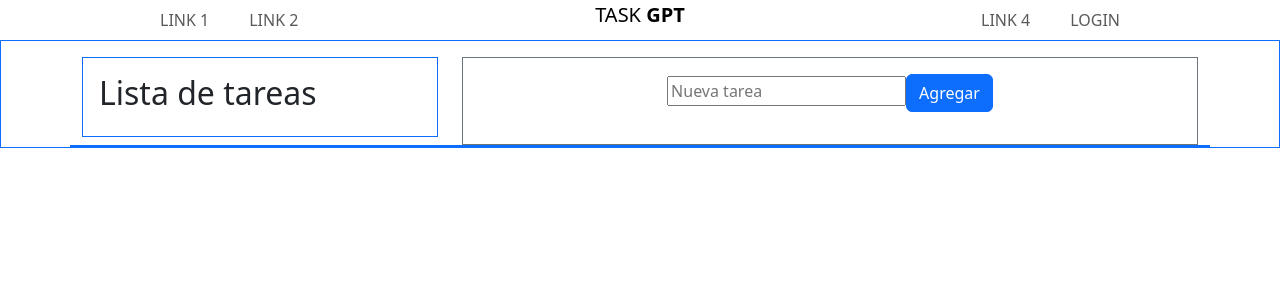
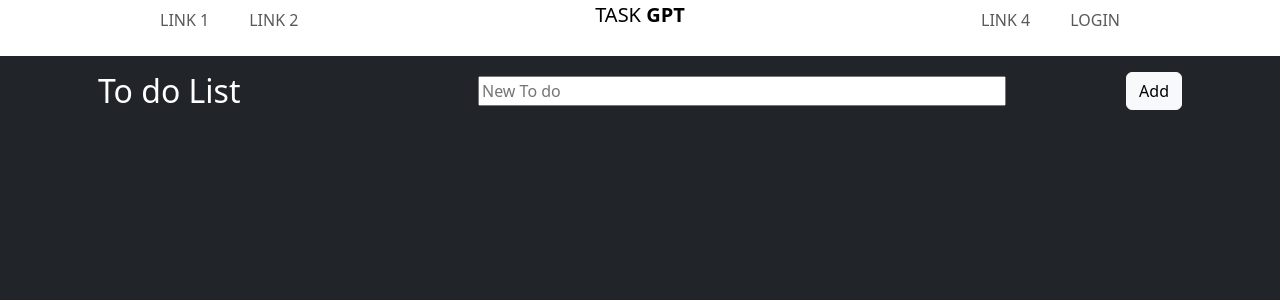
Before and after one commit to No-Country/c14-29-n-java-angular, an Angular app in the folder task-gpt/: page /home in a window 1280 px wide. Shown: the top 300 px of the page. Built offline with nearby package versions, Linux system fonts and the light colour scheme.

Commit message:
new styles home page

```diff
--- a/task-gpt/src/app/components/task-list/task-list.component.html
+++ b/task-gpt/src/app/components/task-list/task-list.component.html
@@ -1,4 +1,3 @@
-
 
 <style>
   .word-wrap {
@@ -6,28 +5,43 @@
     word-wrap: break-word;
     white-space: pre-wrap;
   }
+  .min-height-element {
+  min-height: 0px; /* Establece el ancho mínimo deseado */
+
+}
+.min-height-divHome {
+  min-height: 100vh; /* Establece el ancho mínimo deseado */
+
+}
+.custom-bg {
+  background-image: linear-gradient(to left, #BDBBBE 0%, #9D9EA3 100%), radial-gradient(88% 271%, rgba(255, 255, 255, 0.25) 0%, rgba(254, 254, 254, 0.25) 1%, rgba(0, 0, 0, 0.25) 100%), radial-gradient(50% 100%, rgba(255, 255, 255, 0.30) 0%, rgba(0, 0, 0, 0.30) 100%);
+ background-blend-mode: normal, lighten, soft-light;
+}
+
 </style>
 
-<div class="border border-primary">
+<div class="bg-dark min-height-divHome">
   <div class="container mt-3">
     <div class="row">
       <div class="col-md-4">
-        <div class="border border-primary p-3">
-          <h2>Lista de tareas</h2>
+        <div class="p-3">
+          <h2 class="text-white">To do List</h2>
         </div>
       </div>
       <div class="col-md-8">
-        <div class="d-flex flex-column justify-content-center align-items-center border border-secondary p-3">
-          <div class="mb-3"> <!-- Esto separará el formulario y la lista -->
-            <input [(ngModel)]="nuevaTarea" (keyup.enter)="agregarTarea()" placeholder="Nueva tarea">
-            <button type="button" class="btn btn-primary" (click)="agregarTarea()">Agregar</button>
+        <div class="d-flex flex-column justify-content-center align-items-center p-3">
+          <div class="mb-3 w-100 d-flex justify-content-between align-items-center"> <!-- Esto separará el formulario y la lista -->
+            <input [(ngModel)]="nuevaTarea" (keyup.enter)="agregarTarea()" placeholder="New To do" class="w-75 mr-2">
+            <button type="button" class="btn btn-light" (click)="agregarTarea()">Add
+            </button>
           </div>
+
         </div>
       </div>
-      <div class="d-flex flex-column align-items-center justify-content-center border border-primary">
-        <div *ngFor="let tarea of tareas; let i = index" class="mb-2 border d-flex justify-content-between align-items-center w-50 h-100">
-          <p class="m-0 word-wrap">{{ tarea }}</p>
-          <button type="button" class="btn btn-primary ml-4" (click)="eliminarTarea(i)">Eliminar</button>
+      <div class="d-flex flex-column min-height-element align-items-center justify-content-center  m-4 ">
+        <div *ngFor="let tarea of tareas; let i = index" class="mb-3 mt-3 border border-dark bg-white d-flex custom-bg justify-content-between align-items-center w-100 h-100">
+          <p class="m-4 word-wrap text-white">{{ tarea }}</p>
+          <button type="button" class="btn btn btn-light m-4" (click)="eliminarTarea(i)">Delete</button>
         </div>
       </div>
     </div>
```
